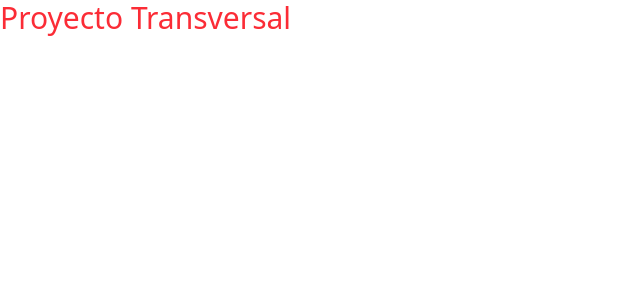
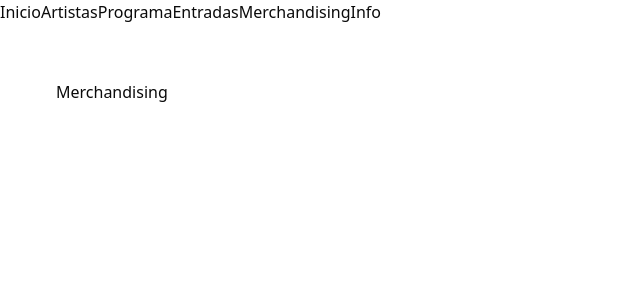
Before and after one commit to agarlis/FESTIVAL-ESCLAT, a Vue app: page /merchandising in a window 1280 px wide. Before the commit this address led to /. Shown: the top 300 px of the page, without its empty margins (0-640 px from the left). Built offline with nearby package versions, Linux system fonts and the light colour scheme.

Commit message:
Navegación y agregar ruta de merchandising

```diff
--- a/src/App.vue
+++ b/src/App.vue
@@ -1,16 +1,26 @@
 <script setup lang="ts">
-import { RouterView } from 'vue-router';
-
-
-
+import { RouterView } from 'vue-router'
+import Header from '@/components/layout/Header.vue'
 </script>
 
 <template>
-  <main>
-    <RouterView />
-  </main>
+  <div id="app">
+    <Header />
+    <main>
+      <RouterView />
+    </main>
+  </div>
 </template>
 
 <style scoped>
+#app {
+  display: flex;
+  min-height: 100vh;
+  flex-direction: column;
+}
 
+main {
+  flex: 1;
+  padding: 1rem;
+}
 </style>
--- a/src/components/layout/Header.vue
+++ b/src/components/layout/Header.vue
@@ -0,0 +1,16 @@
+<template>
+  <header class="site-header">
+    <nav class="site-nav">
+      <RouterLink to="/">Inicio</RouterLink>
+      <RouterLink to="/artistas">Artistas</RouterLink>
+      <RouterLink to="/programa">Programa</RouterLink>
+      <RouterLink to="/entradas">Entradas</RouterLink>
+      <RouterLink to="/merchandising">Merchandising</RouterLink>
+      <RouterLink to="/info">Info</RouterLink>
+    </nav>
+  </header>
+</template>
+
+<script setup lang="ts">
+import { RouterLink } from 'vue-router'
+</script>
--- /dev/null
+++ b/src/pages/merchandising/Merchandising.vue
@@ -0,0 +1,5 @@
+<template>
+  <div class="min-h-screen p-10">
+    <h1>Merchandising</h1>
+  </div>
+</template>
--- a/src/router/index.ts
+++ b/src/router/index.ts
@@ -5,6 +5,7 @@ import Artistas from "@/pages/artistas/Artistas.vue";
 import Programa from "@/pages/programa/Programa.vue";
 import Entradas from "@/pages/entradas/Entradas.vue";
 import Info from "@/pages/info/Info.vue";
+import Merchandising from "@/pages/merchandising/Merchandising.vue";
 
 import AvisoLegal from "@/pages/legal/AvisoLegal.vue";
 import Cookies from "@/pages/legal/Cookies.vue";
@@ -35,6 +36,11 @@ export const router = createRouter({
       component: Entradas,
     },
     {
+      path: "/merchandising",
+      name: "merchandising",
+      component: Merchandising,
+    },
+    {
       path: "/info",
       name: "info",
       component: Info,
```
